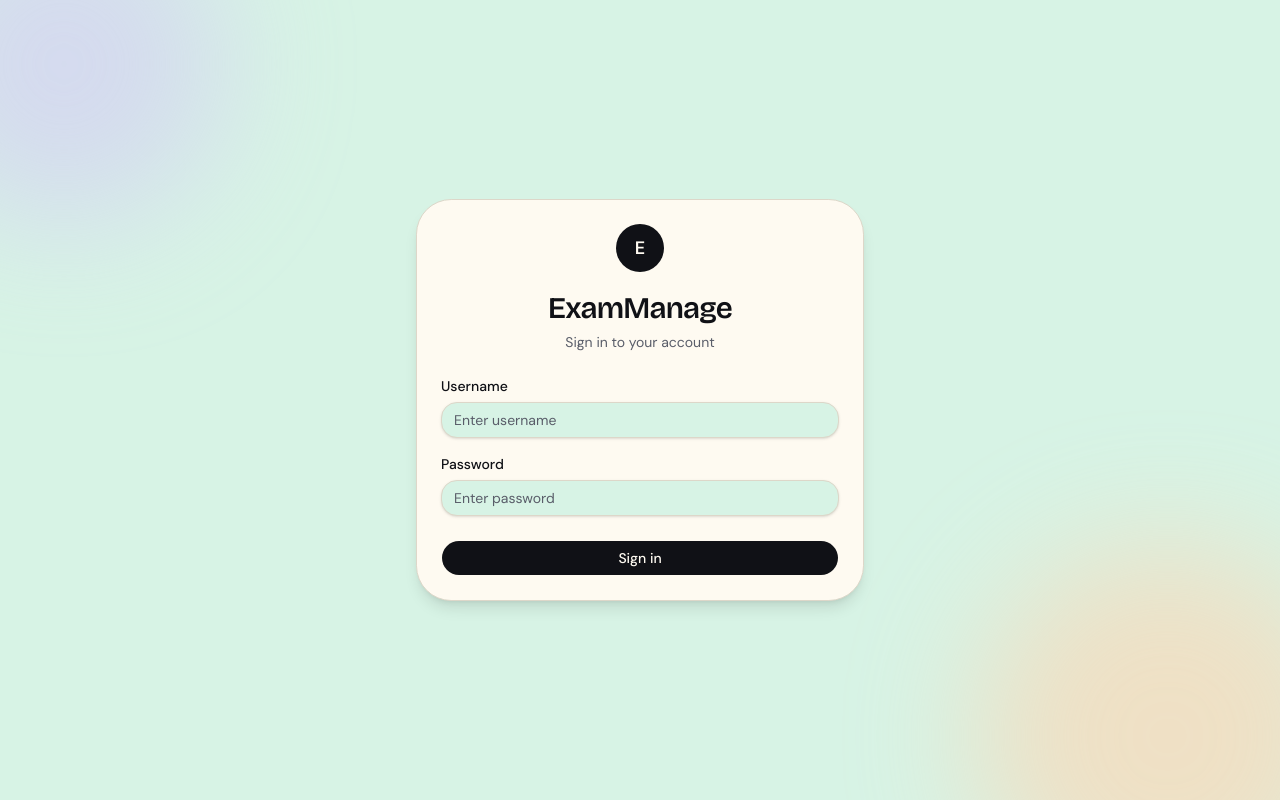
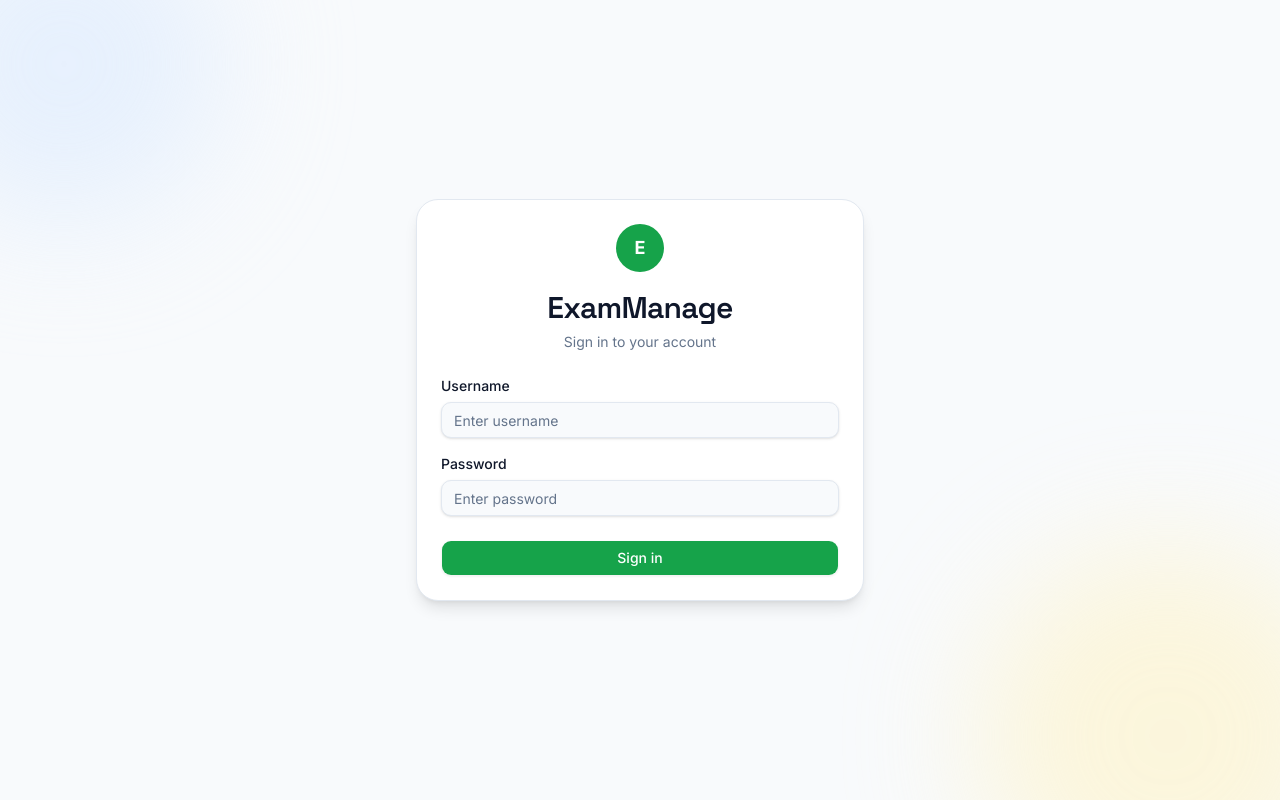
Before and after one commit to sharful/ExamManage-Frontend, a Next.js app: page /login in a window 1280 px wide. Built offline with nearby package versions, Linux system fonts and the light colour scheme; no server answers.

Commit message:
feat: new design system

```diff
--- a/src/app/globals.css
+++ b/src/app/globals.css
@@ -7,9 +7,9 @@
 @theme inline {
   --color-background: var(--background);
   --color-foreground: var(--foreground);
-  --font-sans: var(--font-dm-sans), var(--font-noto-bengali);
+  --font-sans: var(--font-inter), var(--font-noto-bengali);
   --font-mono: ui-monospace, SFMono-Regular, Menlo, monospace;
-  --font-heading: var(--font-bricolage);
+  --font-heading: var(--font-space-grotesk);
   --color-sidebar-ring: var(--sidebar-ring);
   --color-sidebar-border: var(--sidebar-border);
   --color-sidebar-accent-foreground: var(--sidebar-accent-foreground);
@@ -55,90 +55,93 @@
 }
 
 :root {
-  --background: oklch(0.94 0.035 165);
-  --foreground: oklch(0.18 0.01 270);
-  --card: oklch(0.985 0.012 85);
-  --card-foreground: oklch(0.18 0.01 270);
-  --popover: oklch(1 0 0);
-  --popover-foreground: oklch(0.18 0.01 270);
-  --primary: oklch(0.18 0.01 270);
-  --primary-foreground: oklch(0.985 0.012 85);
-  --secondary: oklch(0.93 0.02 85);
-  --secondary-foreground: oklch(0.18 0.01 270);
-  --muted: oklch(0.955 0.015 85);
-  --muted-foreground: oklch(0.48 0.02 270);
-  --accent: oklch(0.90 0.05 165);
-  --accent-foreground: oklch(0.18 0.01 270);
-  --destructive: oklch(0.60 0.22 25);
-  --border: oklch(0.88 0.02 85);
-  --input: oklch(0.88 0.02 85);
-  --ring: oklch(0.18 0.01 270);
-  --radius: 1rem;
+  /* DS v1 — green-led, navy-anchored, slate neutrals */
+  --background: #F8FAFC;       /* gray50 */
+  --foreground: #0F172A;       /* navy */
+  --card: #FFFFFF;
+  --card-foreground: #0F172A;
+  --popover: #FFFFFF;
+  --popover-foreground: #0F172A;
+  --primary: #16A34A;          /* g600 */
+  --primary-foreground: #FFFFFF;
+  --secondary: #F1F5F9;        /* gray100 */
+  --secondary-foreground: #0F172A;
+  --muted: #F1F5F9;
+  --muted-foreground: #64748B; /* slate500 */
+  --accent: #F0FDF4;           /* green50 — DS sidebar/btn-ghost hover */
+  --accent-foreground: #15803D;/* g700 */
+  --destructive: #EF4444;
+  --border: #E2E8F0;           /* slate200 */
+  --input: #E2E8F0;
+  --ring: #16A34A;
+  --radius: 0.625rem;          /* 10px — DS button radius */
 
-  --pastel-pink: oklch(0.88 0.07 20);
-  --pastel-peach: oklch(0.90 0.07 60);
-  --pastel-lavender: oklch(0.86 0.06 295);
-  --pastel-mint: oklch(0.90 0.05 165);
-  --pastel-amber: oklch(0.92 0.10 90);
-  --pastel-fg: oklch(0.18 0.01 270);
+  /* Pastels remapped to DS palette so existing tone consumers (Card, Badge, WidgetRail) re-tint */
+  --pastel-pink: #FEE2E2;      /* red100 */
+  --pastel-peach: #FEF3C7;     /* amber100 */
+  --pastel-lavender: #DBEAFE;  /* blue100 */
+  --pastel-mint: #DCFCE7;      /* g100 */
+  --pastel-amber: #FFFBEB;     /* amber50 */
+  --pastel-fg: #0F172A;
 
-  --chart-1: oklch(0.86 0.06 295);
-  --chart-2: oklch(0.90 0.07 60);
-  --chart-3: oklch(0.88 0.07 20);
-  --chart-4: oklch(0.90 0.05 165);
-  --chart-5: oklch(0.92 0.10 90);
+  --chart-1: #16A34A;
+  --chart-2: #3B82F6;
+  --chart-3: #F59E0B;
+  --chart-4: #EF4444;
+  --chart-5: #64748B;
 
-  --sidebar: oklch(0.985 0.012 85);
-  --sidebar-foreground: oklch(0.18 0.01 270);
-  --sidebar-primary: oklch(0.18 0.01 270);
-  --sidebar-primary-foreground: oklch(0.985 0.012 85);
-  --sidebar-accent: oklch(0.93 0.02 85);
-  --sidebar-accent-foreground: oklch(0.18 0.01 270);
-  --sidebar-border: oklch(0.88 0.02 85);
-  --sidebar-ring: oklch(0.18 0.01 270);
+  --sidebar: #FFFFFF;
+  --sidebar-foreground: #0F172A;
+  --sidebar-primary: #16A34A;
+  --sidebar-primary-foreground: #FFFFFF;
+  --sidebar-accent: #F0FDF4;
+  --sidebar-accent-foreground: #15803D;
+  --sidebar-border: #E2E8F0;
+  --sidebar-ring: #16A34A;
 }
 
 .dark {
-  --background: oklch(0.17 0.02 270);
-  --foreground: oklch(0.96 0.01 85);
-  --card: oklch(0.22 0.03 270);
-  --card-foreground: oklch(0.96 0.01 85);
-  --popover: oklch(0.22 0.03 270);
-  --popover-foreground: oklch(0.96 0.01 85);
-  --primary: oklch(0.96 0.01 85);
-  --primary-foreground: oklch(0.18 0.01 270);
-  --secondary: oklch(0.28 0.03 270);
-  --secondary-foreground: oklch(0.96 0.01 85);
-  --muted: oklch(0.28 0.03 270);
-  --muted-foreground: oklch(0.72 0.02 270);
-  --accent: oklch(0.30 0.05 165);
-  --accent-foreground: oklch(0.96 0.01 85);
-  --destructive: oklch(0.70 0.19 22);
-  --border: oklch(1 0 0 / 10%);
-  --input: oklch(1 0 0 / 15%);
-  --ring: oklch(0.83 0.02 85);
+  /* DS is light-only; dark stays functional with darkened equivalents */
+  --background: #0F172A;       /* navy */
+  --foreground: #F8FAFC;
+  --card: #1E293B;             /* navy2 */
+  --card-foreground: #F8FAFC;
+  --popover: #1E293B;
+  --popover-foreground: #F8FAFC;
+  --primary: #22C55E;          /* g500 — pops on dark */
+  --primary-foreground: #0F172A;
+  --secondary: #334155;        /* navy3 */
+  --secondary-foreground: #F8FAFC;
+  --muted: #334155;
+  --muted-foreground: #94A3B8;
+  --accent: #166534;           /* g800 */
+  --accent-foreground: #DCFCE7;
+  --destructive: #EF4444;
+  --border: rgba(255, 255, 255, 0.1);
+  --input: rgba(255, 255, 255, 0.15);
+  --ring: #22C55E;
 
-  --pastel-pink: oklch(0.72 0.10 20);
-  --pastel-peach: oklch(0.75 0.09 60);
-  --pastel-lavender: oklch(0.70 0.09 295);
-  --pastel-mint: oklch(0.72 0.08 165);
-  --pastel-amber: oklch(0.78 0.13 90);
-  --pastel-fg: oklch(0.15 0.01 270);
+  --pastel-pink: #7F1D1D;
+  --pastel-peach: #78350F;
+  --pastel-lavender: #1E3A8A;
+  --pastel-mint: #14532D;
+  --pastel-amber: #713F12;
+  --pastel-fg: #F8FAFC;
 
-  --chart-1: oklch(0.70 0.09 295);
-  --chart-2: oklch(0.75 0.09 60);
-  --chart-3: oklch(0.72 0.10 20);
-  --chart-4: oklch(0.72 0.08 165);
-  --chart-5: oklch(0.78 0.13 90);
+  --chart-1: #22C55E;
+  --chart-2: #60A5FA;
+  --chart-3: #FBBF24;
+  --chart-4: #F87171;
+  --chart-5: #94A3B8;
 
-  --sidebar: oklch(0.22 0.03 270);
-  --sidebar-foreground: oklch(0.96 0.01 85);
-  --sidebar-primary: oklch(0.96 0.01 85);
-  --sidebar-primary-foreground: oklch(0.18 0.01 270);
-  --sidebar-accent: oklch(0.28 0.03 270);
-  --sidebar-accent-foreground: oklch(0.96 0.01 85);
-  --sidebar-border: oklch(1 0 0 / 10%);
-  --sidebar-ring: oklch(0.83 0.02 85);
+  --sidebar: #1E293B;
+  --sidebar-foreground: #F8FAFC;
+  --sidebar-primary: #22C55E;
+  --sidebar-primary-foreground: #0F172A;
+  --sidebar-accent: #166534;
+  --sidebar-accent-foreground: #DCFCE7;
+  --sidebar-border: rgba(255, 255, 255, 0.1);
+  --sidebar-ring: #22C55E;
 }
 
 @layer base {
@@ -153,8 +156,8 @@
   }
   .text-display {
     font-family: var(--font-heading);
-    font-weight: 600;
-    letter-spacing: -0.03em;
-    line-height: 1.05;
+    font-weight: 700;
+    letter-spacing: -0.02em;
+    line-height: 1.1;
   }
 }
--- a/src/app/layout.tsx
+++ b/src/app/layout.tsx
@@ -1,21 +1,21 @@
 import type { Metadata } from "next";
-import { Bricolage_Grotesque, DM_Sans, Noto_Sans_Bengali } from "next/font/google";
+import { Space_Grotesk, Inter, Noto_Sans_Bengali } from "next/font/google";
 import { QueryProvider } from "@/providers/query-provider";
 import { AuthProvider } from "@/contexts/auth-context";
 import { Toaster } from "@/components/ui/toaster";
 import "./globals.css";
 
-const bricolage = Bricolage_Grotesque({
-  variable: "--font-bricolage",
+const spaceGrotesk = Space_Grotesk({
+  variable: "--font-space-grotesk",
   subsets: ["latin"],
-  weight: ["500", "600", "700"],
+  weight: ["400", "500", "600", "700"],
   display: "swap",
 });
 
-const dmSans = DM_Sans({
-  variable: "--font-dm-sans",
+const inter = Inter({
+  variable: "--font-inter",
   subsets: ["latin"],
-  weight: ["400", "500", "600"],
+  weight: ["400", "500", "600", "700"],
   display: "swap",
 });
 
@@ -27,8 +27,9 @@ const notoBengali = Noto_Sans_Bengali({
 });
 
 export const metadata: Metadata = {
-  title: "ExamManage",
-  description: "Exam scheduling and invigilator management",
+  title: "ExamManage — Plan. Prepare. Perform.",
+  description:
+    "Plan, prepare, and perform — modern exam scheduling and invigilator management.",
 };
 
 export default function RootLayout({
@@ -39,7 +40,7 @@ export default function RootLayout({
   return (
     <html
       lang="en"
-      className={`${bricolage.variable} ${dmSans.variable} ${notoBengali.variable} h-full antialiased`}
+      className={`${spaceGrotesk.variable} ${inter.variable} ${notoBengali.variable} h-full antialiased`}
     >
       <body className="min-h-full flex flex-col">
           <QueryProvider>
--- /dev/null
+++ b/src/components/brand/logo.tsx
@@ -0,0 +1,84 @@
+import { cn } from "@/lib/utils";
+
+type LogoMarkProps = {
+  size?: number;
+  className?: string;
+};
+
+export function LogoMark({ size = 32, className }: LogoMarkProps) {
+  return (
+    <svg
+      width={size}
+      height={size}
+      viewBox="0 0 32 32"
+      fill="none"
+      className={cn("shrink-0", className)}
+      aria-hidden="true"
+    >
+      <rect width="32" height="32" rx="8" fill="#F0FDF4" />
+      <rect x="6" y="9" width="20" height="17" rx="3" fill="#16A34A" />
+      <rect x="6" y="9" width="20" height="5" rx="3" fill="#15803D" />
+      <rect x="10" y="5" width="3" height="6" rx="1.5" fill="#15803D" />
+      <rect x="19" y="5" width="3" height="6" rx="1.5" fill="#15803D" />
+      <rect x="9" y="17" width="4" height="4" rx="1" fill="rgba(255,255,255,0.5)" />
+      <rect x="14" y="17" width="4" height="4" rx="1" fill="rgba(255,255,255,0.5)" />
+      <rect x="19" y="17" width="4" height="4" rx="1" fill="#ffffff" />
+      <circle cx="24" cy="24" r="6" fill="#22C55E" stroke="#ffffff" strokeWidth="1.5" />
+      <path
+        d="M21.5 24l1.8 1.8 3.2-3"
+        stroke="#ffffff"
+        strokeWidth="1.6"
+        strokeLinecap="round"
+        strokeLinejoin="round"
+      />
+    </svg>
+  );
+}
+
+type WordmarkProps = {
+  className?: string;
+};
+
+export function Wordmark({ className }: WordmarkProps) {
+  return (
+    <span
+      className={cn(
+        "text-display font-bold tracking-tight whitespace-nowrap",
+        className
+      )}
+    >
+      <span className="text-foreground">Exam</span>
+      <span className="text-primary">Manage</span>
+    </span>
+  );
+}
+
+type LogoProps = {
+  size?: number;
+  showWordmark?: boolean;
+  tagline?: boolean;
+  className?: string;
+};
+
+export function Logo({
+  size = 32,
+  showWordmark = true,
+  tagline = false,
+  className,
+}: LogoProps) {
+  return (
+    <div className={cn("flex items-center gap-2.5", className)}>
+      <LogoMark size={size} />
+      {showWordmark && (
+        <div className="flex flex-col leading-none">
+          <Wordmark className="text-base" />
+          {tagline && (
+            <span className="mt-1 text-[11px] font-medium tracking-wide text-muted-foreground">
+              Plan. Prepare. Perform.
+            </span>
+          )}
+        </div>
+      )}
+    </div>
+  );
+}
--- a/src/components/ui/badge.tsx
+++ b/src/components/ui/badge.tsx
@@ -15,6 +15,8 @@ const badgeVariants = cva(
         outline: "border-border text-foreground",
         success:
           "border-transparent bg-pastel-mint text-pastel-fg",
+        green:
+          "border-transparent bg-pastel-mint text-[#15803D]",
         warning:
           "border-transparent bg-pastel-amber text-pastel-fg",
         pink: "border-transparent bg-pastel-pink text-pastel-fg",
--- a/src/components/ui/button.tsx
+++ b/src/components/ui/button.tsx
@@ -4,11 +4,12 @@ import { cva, type VariantProps } from "class-variance-authority"
 import { cn } from "@/lib/utils"
 
 const buttonVariants = cva(
-  "group/button inline-flex shrink-0 items-center justify-center rounded-full border border-transparent bg-clip-padding text-sm font-medium whitespace-nowrap transition-all outline-none select-none focus-visible:border-ring focus-visible:ring-3 focus-visible:ring-ring/40 active:not-aria-[haspopup]:scale-[0.98] disabled:pointer-events-none disabled:opacity-50 aria-invalid:border-destructive aria-invalid:ring-3 aria-invalid:ring-destructive/20 dark:aria-invalid:border-destructive/50 dark:aria-invalid:ring-destructive/40 [&_svg]:pointer-events-none [&_svg]:shrink-0 [&_svg:not([class*='size-'])]:size-4",
+  "group/button inline-flex shrink-0 items-center justify-center rounded-lg border border-transparent bg-clip-padding text-sm font-medium whitespace-nowrap transition-all outline-none select-none focus-visible:border-ring focus-visible:ring-3 focus-visible:ring-ring/40 active:not-aria-[haspopup]:scale-[0.98] disabled:pointer-events-none disabled:opacity-50 aria-invalid:border-destructive aria-invalid:ring-3 aria-invalid:ring-destructive/20 dark:aria-invalid:border-destructive/50 dark:aria-invalid:ring-destructive/40 [&_svg]:pointer-events-none [&_svg]:shrink-0 [&_svg:not([class*='size-'])]:size-4",
   {
     variants: {
       variant: {
-        default: "bg-primary text-primary-foreground hover:bg-primary/90",
+        default:
+          "bg-primary text-primary-foreground shadow-xs hover:bg-primary/90 hover:-translate-y-px",
         outline:
           "border-border bg-transparent hover:bg-muted hover:text-foreground aria-expanded:bg-muted aria-expanded:text-foreground dark:border-input dark:bg-input/30 dark:hover:bg-input/50",
         secondary:
```
Also changed, not shown: src/components/layout/header.tsx (+18 -5 lines), src/components/layout/sidebar.tsx (+51 -18 lines), src/app/icon.svg (added).
